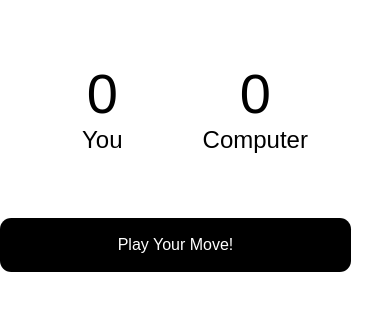
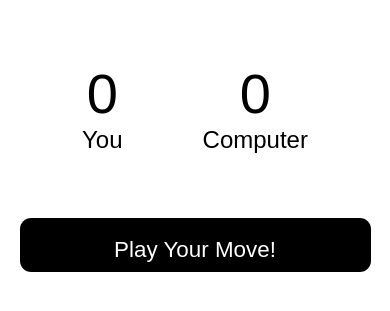
Before and after one commit to harsh-goyal-004/Rock-Paper-Scissor-Game, a plain HTML site: page index.html in a window 390 px wide. Shown: the part 213-524 px from the top of the page. Drawn offline with Linux system fonts and the light colour scheme.

Commit message:
Update style.css

```diff
--- a/style.css
+++ b/style.css
@@ -87,15 +87,13 @@ h1 {
   background-color: #000;
   height: 14vmin;
   width: 90%;
-  font-size: 1rem;
+  font-size: 1.4rem;
   text-align: center;
   line-height: 14vmin;
   display: inline-block;
   padding: 1.5vmin;
   border-radius: 0.7rem;
   box-sizing: border-box;
-  display: flex;
-  justify-content: center;
-  align-items:center;
+  align-self: center;
 }
 }
```
